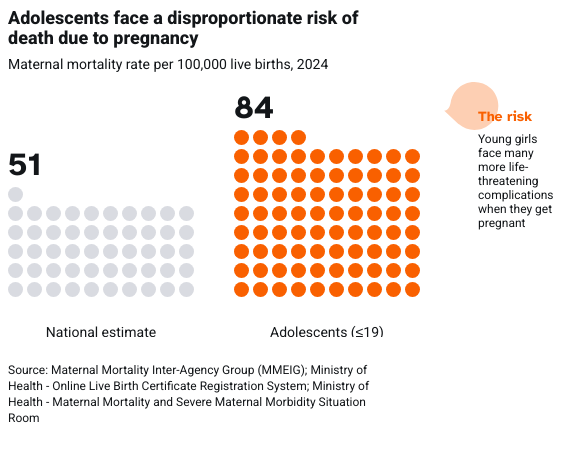
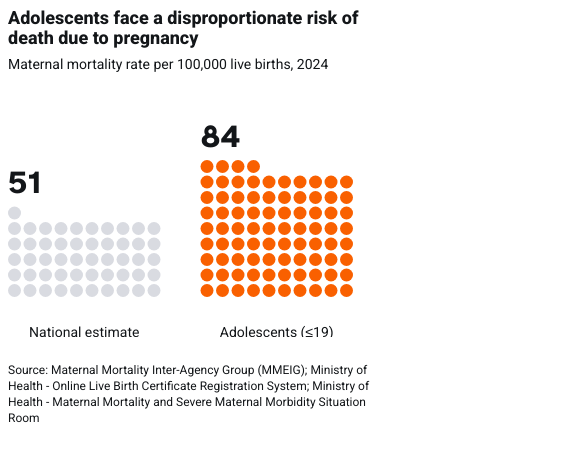
Before and after one commit to parabolestudio/unfpafertilitytrends, a plain HTML site: page vis6.html in a window 390 px wide. Shown: the top 460 px of the page, 585 px wide, since content can reach past the window. Drawn offline with nearby package versions, Linux system fonts and the light colour scheme.

Commit message:
mobile 6

```diff
--- a/css/style.css
+++ b/css/style.css
@@ -126,6 +126,17 @@ body {
     }
 }
 
+@media screen and (max-width: 750px) {
+    .callout::before {
+        top: 44px;
+        left: -20px;
+    }
+
+    .mobile-hidden {
+        display: none;
+    }
+}
+
 
 .tooltip {
     position: absolute;
--- a/js/vis6.js
+++ b/js/vis6.js
@@ -7,7 +7,7 @@ function vis6() {
     d3.select("#subtitle6").html(subtitle);
     d3.select("#source6").html(source);
 
-    const width = 750;
+    const width = isMobile ? window.innerWidth : 750;
     const height = 245;
     const margin = {
         left: 90,
@@ -23,16 +23,16 @@ function vis6() {
         .attr("viewbox", `0 0 ${width} ${height}`);
 
     d3.select("#bubble6")
-        .style("top", "50px")
-        .style("left", "470px");
+        .style("top", isMobile ? "30px" : "50px")
+        .style("left", isMobile ? "34px" : "470px");
 
     const data = {
         'National estimate': 51,
         'Adolescents (≤19)': 84
     };
 
-    const circleRadius = 7.5;
-    const circlePadding = 4;
+    const circleRadius = isMobile ? 6.5 : 7.5;
+    const circlePadding = isMobile ? 2.5 : 4;
     const nCircles = 10;
     const pieWidth = nCircles * circleRadius * 2 + (nCircles - 1) * circlePadding;
     const piePadding = 40;
--- a/vis6.html
+++ b/vis6.html
@@ -18,7 +18,7 @@
             <div class="title" id="title6"></div>
             <div class="subtitle" id="subtitle6"></div>
             <div id="vis6"></div>
-            <div id="bubble6" class="callout">
+            <div id="bubble6" class="callout mobile-hidden">
                 <p class="callout-title">The risk</p>
                 <p>Young girls face many more life-threatening complications when they get pregnant</p>
             </div>
```
Also changed, not shown: vis4.html (+1 -1 lines).
